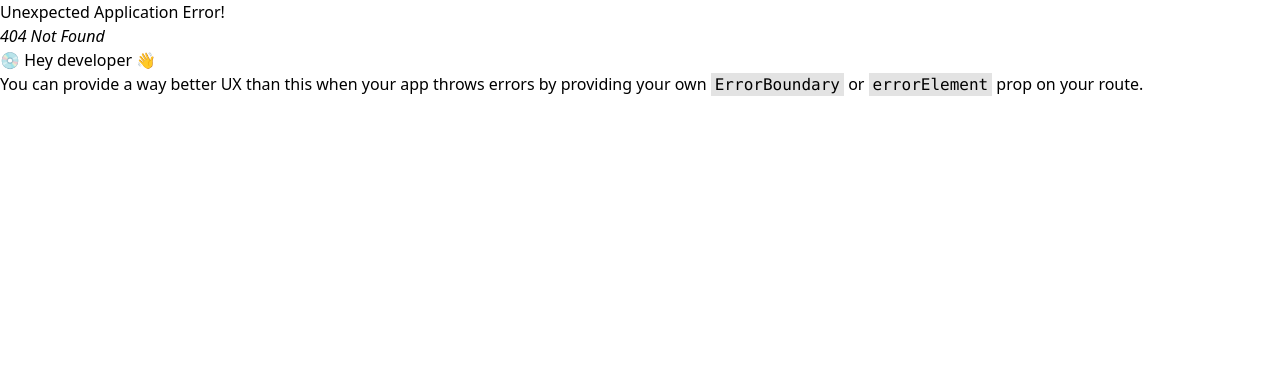
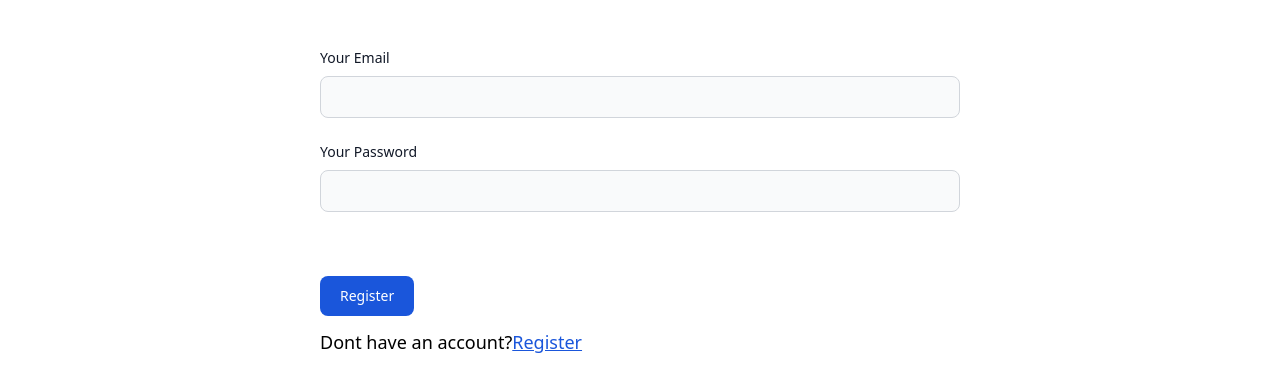
Before and after one commit to ZAHIRULISLAM-CSE/Bistro-Boss-Restaurant-The-Final-Project, a React (Vite) app: page /login in a window 1280 px wide. Before the commit this address had no page. Shown: the top 392 px of the page. Built offline with nearby package versions, Linux system fonts and the light colour scheme.

Commit message:
completed user login with firebase

```diff
--- /dev/null
+++ b/src/login/Login.jsx
@@ -0,0 +1,87 @@
+import React, { useContext } from "react";
+import { AuthContext } from "../providers/AuthProviders";
+import { useForm } from "react-hook-form";
+import { Link } from "react-router-dom";
+
+const Login = () => {
+  const {
+    register,
+    handleSubmit,
+    reset,
+    formState: { errors },
+  } = useForm();
+  const { signInWithEP } = useContext(AuthContext);
+  const onSubmit = (data) => {
+    console.log(data)
+        signInWithEP(data.email,data.password)
+        .then((result) => {
+            const user = result.user;
+            console.log(user);
+          })
+          .catch((error) => {
+            const errorMessage = error.message;
+            console.log(errorMessage);
+          });
+  };
+
+  return (
+    <div>
+      <form onSubmit={handleSubmit(onSubmit)} className="w-1/2 mt-12 mx-auto">
+        <div className="mb-6">
+          <label
+            htmlFor="email"
+            className="block mb-2 text-sm font-medium text-gray-900 dark:text-white"
+          >
+            Your Email
+          </label>
+          <input
+            type="email"
+            id="email"
+            {...register("email", { required: true })}
+            name="email"
+            className="bg-gray-50 w-full border border-gray-300 text-gray-900 text-sm rounded-lg focus:ring-blue-500 focus:border-blue-500 block  p-2.5 dark:bg-gray-700 dark:border-gray-600 dark:placeholder-gray-400 dark:text-white dark:focus:ring-blue-500 dark:focus:border-blue-500"
+          />
+        </div>
+        {errors?.email?.type && (
+          <span className="mb-4 text-red-600">Email field is required</span>
+        )}
+        <div className="mb-6">
+          <label
+            htmlFor="name"
+            className="block mb-2 text-sm font-medium text-gray-900 dark:text-white"
+          >
+            Your Password
+          </label>
+          <input
+            type="password"
+            id="password"
+            {...register("password", { required: true })}
+            name="password"
+            className="bg-gray-50 w-full border border-gray-300 text-gray-900 text-sm rounded-lg focus:ring-blue-500 focus:border-blue-500 block  p-2.5 dark:bg-gray-700 dark:border-gray-600 dark:placeholder-gray-400 dark:text-white dark:focus:ring-blue-500 dark:focus:border-blue-500"
+          />
+        </div>
+        {errors?.password?.type && (
+          <span className="mb-4 text-red-600">Password field is required</span>
+        )}
+        <br />
+        <button
+          type="submit"
+          className="text-white mt-4 bg-blue-700 hover:bg-blue-800 focus:ring-4 focus:outline-none focus:ring-blue-300 font-medium rounded-lg text-sm w-full sm:w-auto px-5 py-2.5 text-center dark:bg-blue-600 dark:hover:bg-blue-700 dark:focus:ring-blue-800"
+        >
+          Register
+        </button>
+        <p className=" mt-3 text-lg">
+          Dont have an account?
+          <Link
+            to="/register"
+            className="text-blue-700 underline  cursor-pointer "
+          >
+            Register
+          </Link>
+        </p>
+      </form>
+    </div>
+  );
+};
+
+export default Login;
--- a/src/main/Main.jsx
+++ b/src/main/Main.jsx
@@ -10,7 +10,7 @@ const Main = () => {
     ///const test=location.pathname.includes("register");//the otherway to check
     // console.log(test);
     useEffect(()=>{
-        if(pathName == '/register' ){
+        if(pathName == '/register' || '/login' ){
             setnoHeaderFooter(true);
        }
        else{
--- a/src/pages/register/Register.jsx
+++ b/src/pages/register/Register.jsx
@@ -6,13 +6,13 @@ import { AuthContext } from "../../providers/AuthProviders";
 
 
 const Register = () => {
-    const { register, handleSubmit, watch, formState: { errors } } = useForm();
+    const { register, handleSubmit, watch,reset, formState: { errors } } = useForm();
     const {creatUserWithEp}=useContext(AuthContext);
     const onSubmit = data => {
       creatUserWithEp(data.email,data.password)
       .then((result) => {
         const user = result.user;
-        console.log(user)
+        reset()
       })
       .catch((error) => {
         const errorMessage = error.message;
--- a/src/providers/AuthProviders.jsx
+++ b/src/providers/AuthProviders.jsx
@@ -1,5 +1,5 @@
 import React, { createContext } from 'react';
-import { createUserWithEmailAndPassword, getAuth } from "firebase/auth";
+import { createUserWithEmailAndPassword, getAuth, signInWithEmailAndPassword } from "firebase/auth";
 import app from '../config/firebase.config';
 
 export  const AuthContext=createContext();
@@ -12,8 +12,12 @@ const AuthProviders = ({children}) => {
         return createUserWithEmailAndPassword(auth,email,pass);
     }
 
+    const signInWithEP=(email,pass)=>{
+        return signInWithEmailAndPassword(auth,email,pass)
+    }
+
     const shareFunc={
-        creatUserWithEp
+        creatUserWithEp,signInWithEP
     }
 
     return (
--- a/src/routes/Route.jsx
+++ b/src/routes/Route.jsx
@@ -6,6 +6,7 @@ import Cover from "../shared/cover/Cover";
 import Menu from "../pages/menu/Menu";
 import Order from "../pages/order/Order";
 import Register from "../pages/register/Register";
+import Login from "../login/Login";
 
 const router = createBrowserRouter([
   {
@@ -28,6 +29,10 @@ const router = createBrowserRouter([
         path: "register",
         element:<Register></Register>,
       },
+      {
+        path: "login",
+        element:<Login></Login>,
+      },
     ],
   },
 ]);
```
